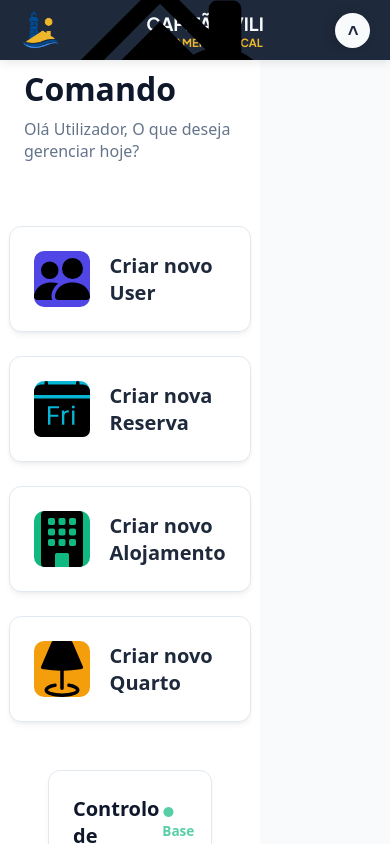
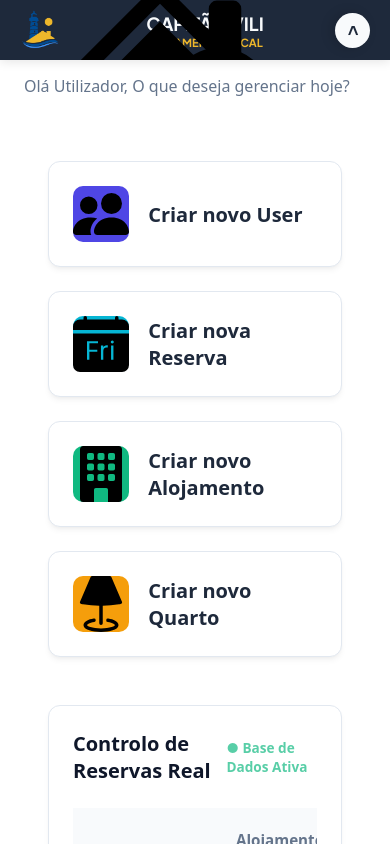
Before and after one commit to amandaxavierdeaguiar/gestao-alojamento, a React (Vite) app in the folder frontend/: page /dashboard in a window 390 px wide. Built offline with nearby package versions, Linux system fonts and the light colour scheme; no server answers.

Commit message:
style: style for layout master

```diff
--- a/frontend/src/layout/layout.css
+++ b/frontend/src/layout/layout.css
@@ -20,3 +20,10 @@
   overflow-y: auto;
   background-color: #ffffff;
 }
+
+@media (max-width: 768px) {
+  .layout-container, .layout-collapsed, .layout-expanded {
+    display: flex;
+    flex-direction: column;
+  }
+}
```
